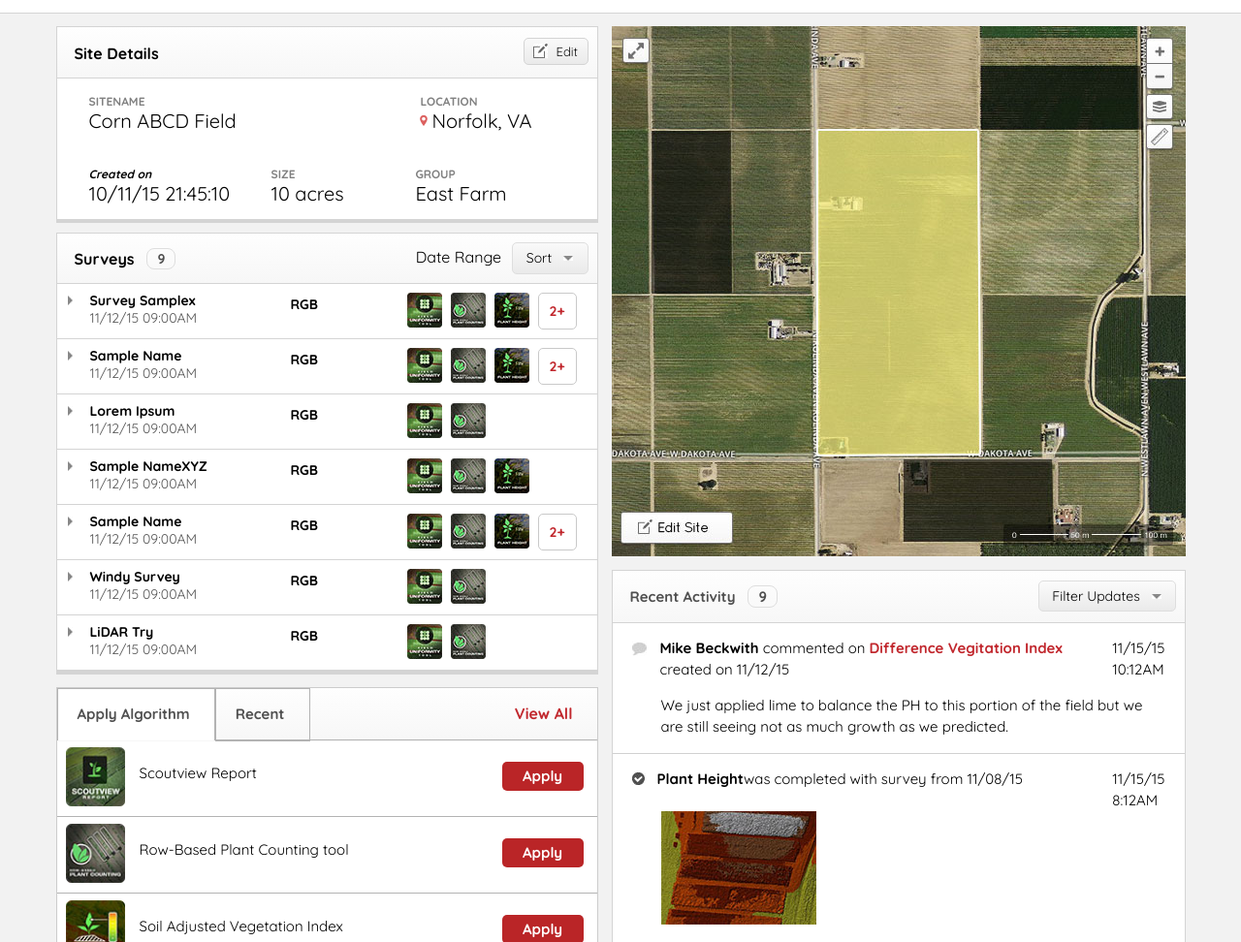
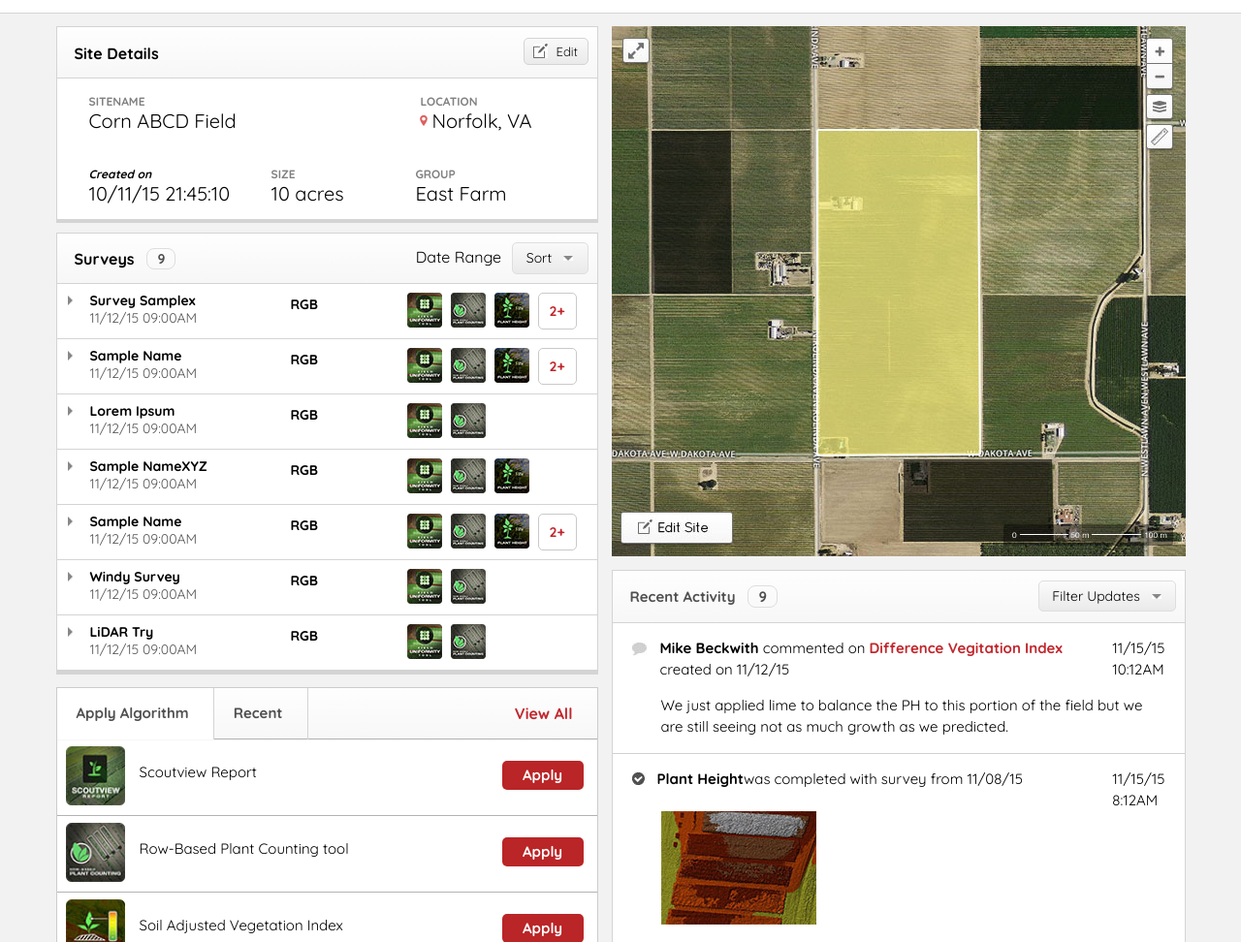
Before and after one commit to akhil-webonise/Assignments, a plain HTML site: page dataMapperLatest/index.html in a window 1280 px wide. Shown: the part 128-1100 px from the top of the page at 97% size. Drawn offline with Linux system fonts and the light colour scheme.

```diff
--- a/dataMapperLatest/style.css
+++ b/dataMapperLatest/style.css
@@ -570,7 +570,7 @@ display: block;
     .applyBox .applyHeader .leftTab a
     {
 
-    	border:1px solid #b3b3b3;
+    	border-right: 1px solid #d4d4d4;
 	    padding-top: 17px;
 	    padding-right: 25px;
 	    padding-bottom: 19px;
@@ -579,6 +579,7 @@ display: block;
 	    color: #505050;
 	    font-weight: bold;
 	    font-size: 15px;
+
     }
     .applyBox .applyHeader .leftTab a:hover
     {
```
